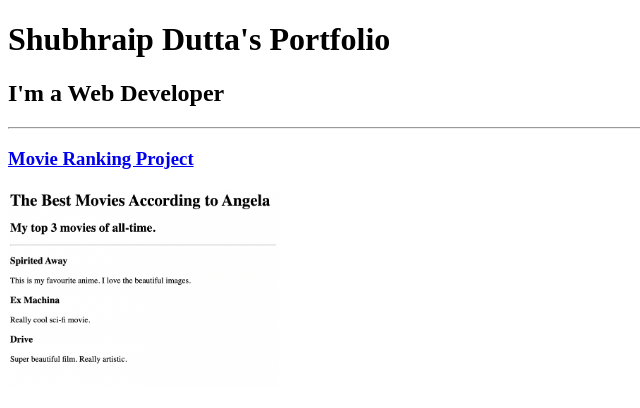
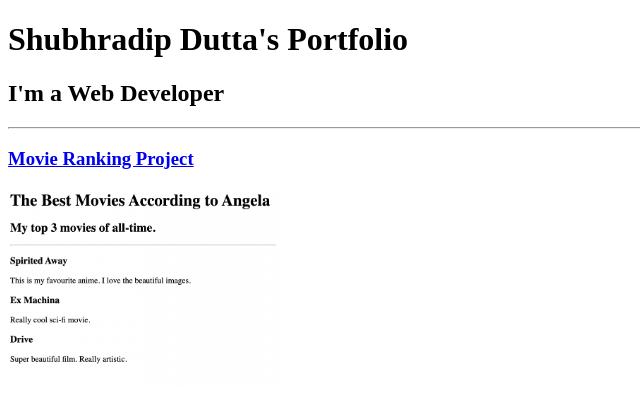
Before and after one commit to ShubhradipDutta/HTML-portfolio02, a plain HTML site: page index.html in a window 1280 px wide. Shown: the top 408 px of the page, without its empty margins (0-640 px from the left). Drawn offline with Linux system fonts and the light colour scheme; files whose address does not match are found by name.

Commit message:
Update index.html

```diff
--- a/index.html
+++ b/index.html
@@ -6,7 +6,7 @@
     <title>My Portfolio</title>
 </head>
 <body>
-    <h1>Shubhraip Dutta's Portfolio</h1>
+    <h1>Shubhradip Dutta's Portfolio</h1>
     <h2>I'm a Web Developer</h2>
     <hr>
     <h3><a href="2.4 Movie Ranking Project\index.html">Movie Ranking Project</a></h3>
```
